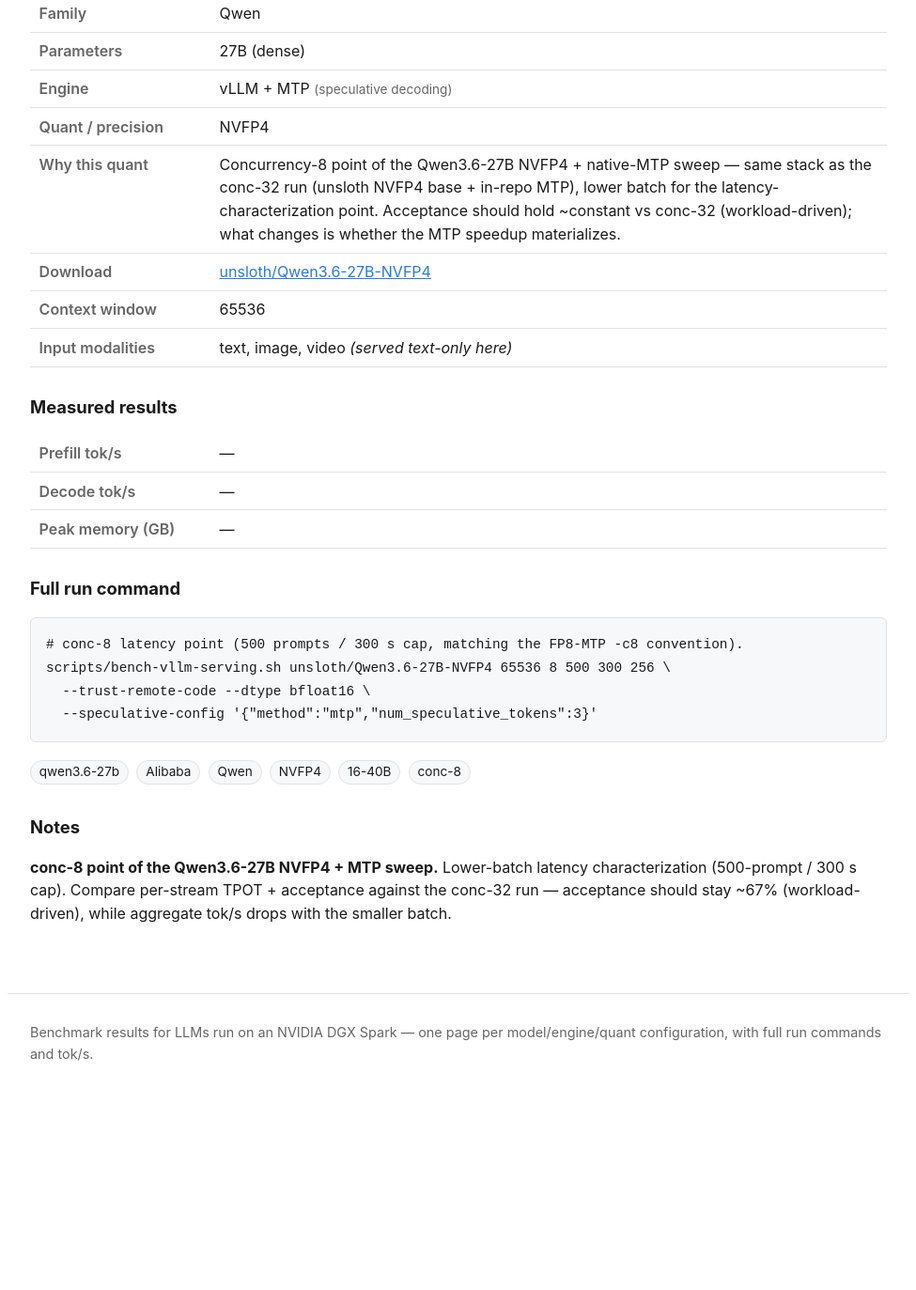
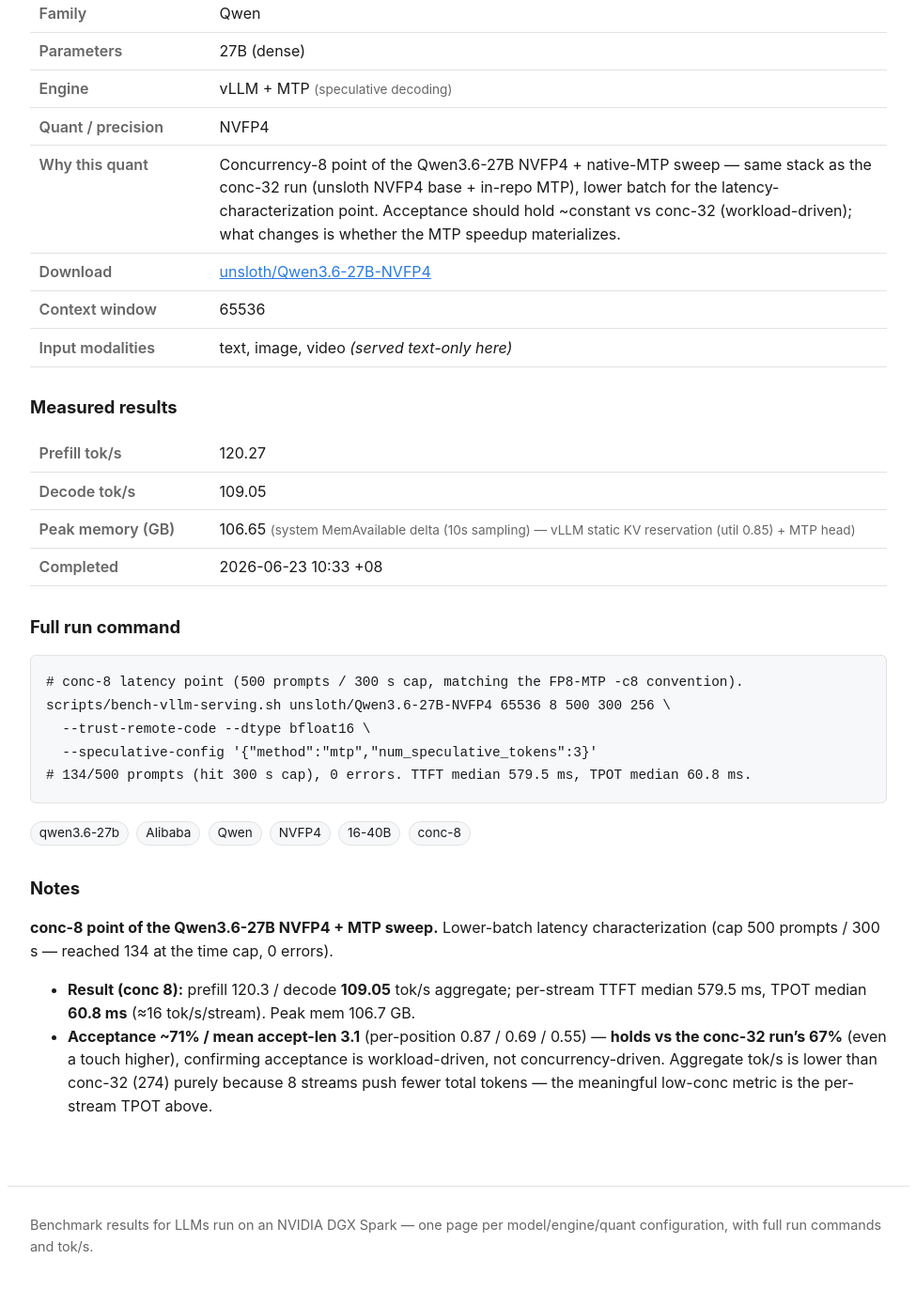
Before and after one commit to yjsoon/autobench, a Jekyll site: the page built from _configs/qwen3-6-27b-nvfp4-vllm-mtp-c8.md, in a window 1280 px wide and 1400 px high, scrolled down 345 px. Shown: the top 1373 px of the window at 94% size, without its empty margins (152-1127 px from the left). Built offline with Jekyll 4.4.1, drawn with Linux system fonts in a browser that asks for light colours; before the commit the page ends 1540 px from its top, so only the background shows below that; some of the changed text lies outside the part shown.

Commit message:
Bench: Qwen3.6-27B NVFP4+MTP conc-8 & conc-1 variants + YAML-footgun memory
- conc-8: decode 109 tok/s, accept ~71% / len 3.1 (holds vs conc-32's 67% —
  acceptance is workload-driven, not concurrency-driven).
- conc-1: single-stream decode 16.85 tok/s, TPOT 51.5 ms; acceptance noisy
  (N≈20, cold load ate the window) — conc-8/32 are the reliable accept numbers.

Co-Authored-By: Claude Opus 4.8 <noreply@anthropic.com>
Claude-Session: https://claude.ai/code/session_01B9a7mhJxZceLtkYS7wKerp

```diff
--- a/_configs/qwen3-6-27b-nvfp4-vllm-mtp-c8.md
+++ b/_configs/qwen3-6-27b-nvfp4-vllm-mtp-c8.md
@@ -15,21 +15,29 @@ modalities: [text, image, video]
 mm_served: false
 concurrency: 8
 tags: [qwen3.6-27b, Alibaba, Qwen, NVFP4, 16-40B, conc-8]
-status: pending
-prefill_toks:
-decode_toks:
-mem_gb:
-mem_source:
-spec_acceptance:
-completed_at:
-engine_image: vllm/vllm-openai:nightly-aarch64
+status: done
+prefill_toks: 120.27
+decode_toks: 109.05
+mem_gb: 106.65
+mem_source: system MemAvailable delta (10s sampling) — vLLM static KV reservation (util 0.85) + MTP head
+spec_acceptance: 71% avg draft acceptance · mean acceptance length 3.1 · per-position 0.87/0.69/0.55 (num_speculative_tokens=3)
+measured_on: 2026-06-23
+completed_at: 2026-06-23 10:33 +08
+engine_image: vllm/vllm-openai:nightly-aarch64@sha256:68e23ddd982ad5642e21354c2242a3a86d31a3ea83f5937e5c3867942dc6595b
 run_command: |
   # conc-8 latency point (500 prompts / 300 s cap, matching the FP8-MTP -c8 convention).
   scripts/bench-vllm-serving.sh unsloth/Qwen3.6-27B-NVFP4 65536 8 500 300 256 \
     --trust-remote-code --dtype bfloat16 \
     --speculative-config '{"method":"mtp","num_speculative_tokens":3}'
+  # 134/500 prompts (hit 300 s cap), 0 errors. TTFT median 579.5 ms, TPOT median 60.8 ms.
 ---
 
-**conc-8 point of the Qwen3.6-27B NVFP4 + MTP sweep.** Lower-batch latency characterization (500-prompt /
-300 s cap). Compare per-stream TPOT + acceptance against the conc-32 run — acceptance should stay ~67%
-(workload-driven), while aggregate tok/s drops with the smaller batch.
+**conc-8 point of the Qwen3.6-27B NVFP4 + MTP sweep.** Lower-batch latency characterization (cap 500
+prompts / 300 s — reached 134 at the time cap, 0 errors).
+
+- **Result (conc 8):** prefill 120.3 / decode **109.05** tok/s aggregate; per-stream TTFT median 579.5 ms,
+  TPOT median **60.8 ms** (≈16 tok/s/stream). Peak mem 106.7 GB.
+- **Acceptance ~71% / mean accept-len 3.1** (per-position 0.87 / 0.69 / 0.55) — **holds vs the conc-32
+  run's 67%** (even a touch higher), confirming acceptance is workload-driven, not concurrency-driven.
+  Aggregate tok/s is lower than conc-32 (274) purely because 8 streams push fewer total tokens — the
+  meaningful low-conc metric is the per-stream TPOT above.
```
Also changed, not shown: _configs/qwen3-6-27b-nvfp4-vllm-mtp-c1.md (+18 -11 lines).
